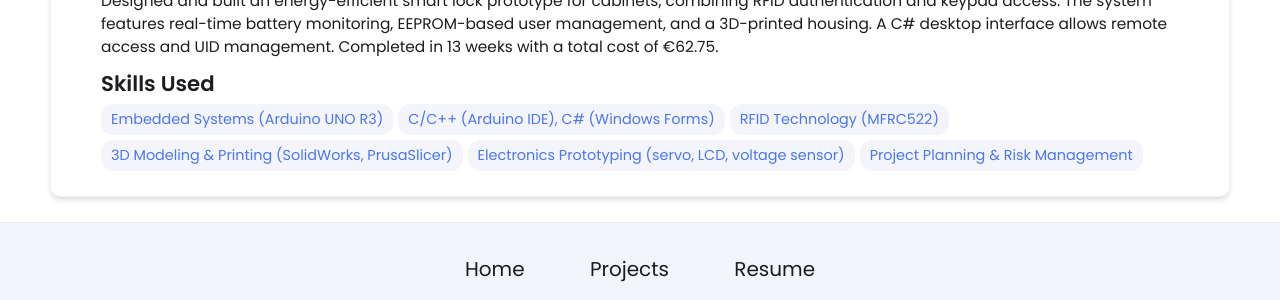
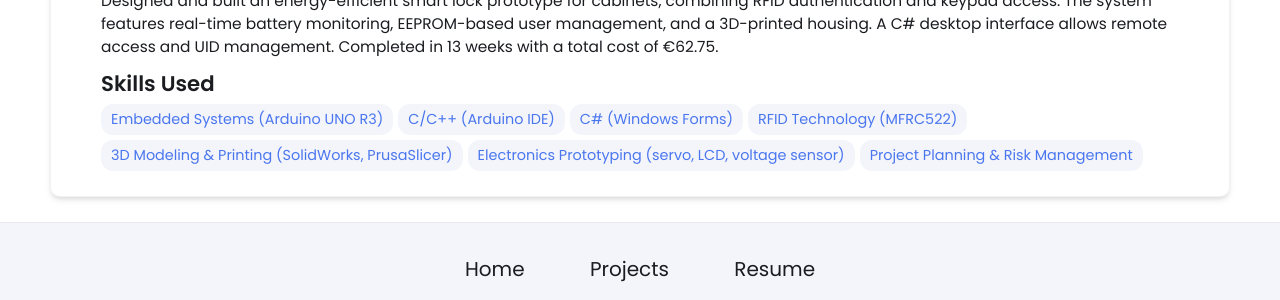
Before and after one commit to ISML10/ISML10.github.io, a Jekyll site: the page built from _projects/Arduino Smart Lock System/index.md, in a window 1280 px wide. Shown: the part 599-899 px from the top of the page. Built offline with Jekyll 4.4.1, drawn with Linux system fonts in a browser that asks for light colours.

```diff
--- a/_projects/Arduino Smart Lock System/index.md
+++ b/_projects/Arduino Smart Lock System/index.md
@@ -4,7 +4,8 @@ title: Arduino Smart Lock System
 description: Designed and built an energy-efficient smart lock prototype for cabinets, combining RFID authentication and keypad access. The system features real-time battery monitoring, EEPROM-based user management, and a 3D-printed housing. A C# desktop interface allows remote access and UID management. Completed in 13 weeks with a total cost of €62.75.
 skills:
 - Embedded Systems (Arduino UNO R3)
-- C/C++ (Arduino IDE), C# (Windows Forms)
+- C/C++ (Arduino IDE)
+- C# (Windows Forms)
 - RFID Technology (MFRC522)
 - 3D Modeling & Printing (SolidWorks, PrusaSlicer)
 - Electronics Prototyping (servo, LCD, voltage sensor)
```
